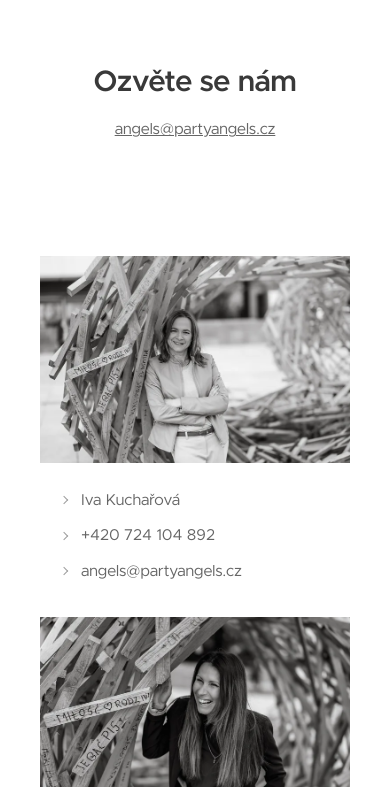
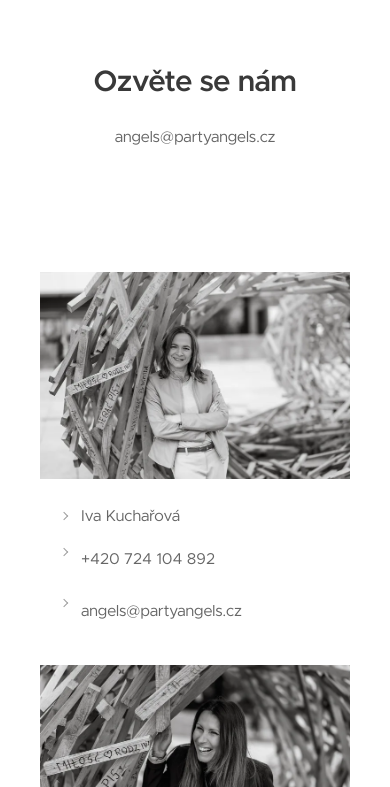
Before and after one commit to fzeman73-jpg/partyangels-web, a plain HTML site: page kontakt/index.html in a window 390 px wide. Shown: the part 57-844 px from the top of the page. Drawn offline with Linux system fonts and the light colour scheme.

Commit message:
Add files via upload

```diff
--- a/assets/css/style.css
+++ b/assets/css/style.css
@@ -30,8 +30,8 @@
   --fs-quote:1.5rem;  /* 24px   */
   --fs-nav:.95rem;    /* 15.2px */
 
-  --font:Metropolis,"Metropolis Fallback",-apple-system,BlinkMacSystemFont,"Segoe UI",Roboto,
-         "Apple Color Emoji","Noto Color Emoji",sans-serif;
+  --font:Metropolis,-apple-system,BlinkMacSystemFont,"Segoe UI",Roboto,
+         "Helvetica Neue",Arial,"Apple Color Emoji","Noto Color Emoji",sans-serif;
 }
 
 *,*::before,*::after{box-sizing:border-box}
@@ -170,6 +170,9 @@ p:last-child{margin-bottom:0}
 
 .text-center{text-align:center}
 
+.lead-mail{text-decoration:none;display:inline-block}
+.lead-mail:hover{color:var(--accent)}
+
 /* --- Obrázky ----------------------------------------------------- */
 .figure{margin:0}
 .figure img{width:100%}
@@ -266,6 +269,15 @@ p:last-child{margin-bottom:0}
   .lead-quote{margin-top:1.75rem;padding-left:20px}
   .person-list__name{display:block;min-width:0;padding-right:0}
   .person-list li{line-height:1.75;padding-bottom:.5rem}
+
+  /* Prst není kurzor — na dotykových displejích potřebují odkazy
+     na telefon a e-mail cíl kolem 44 px. */
+  .person-list a,
+  .site-footer__contact a,
+  .lead-mail{
+    display:inline-block;
+    padding-block:.5rem;
+  }
 }
 
 @media (prefers-reduced-motion:reduce){
```
